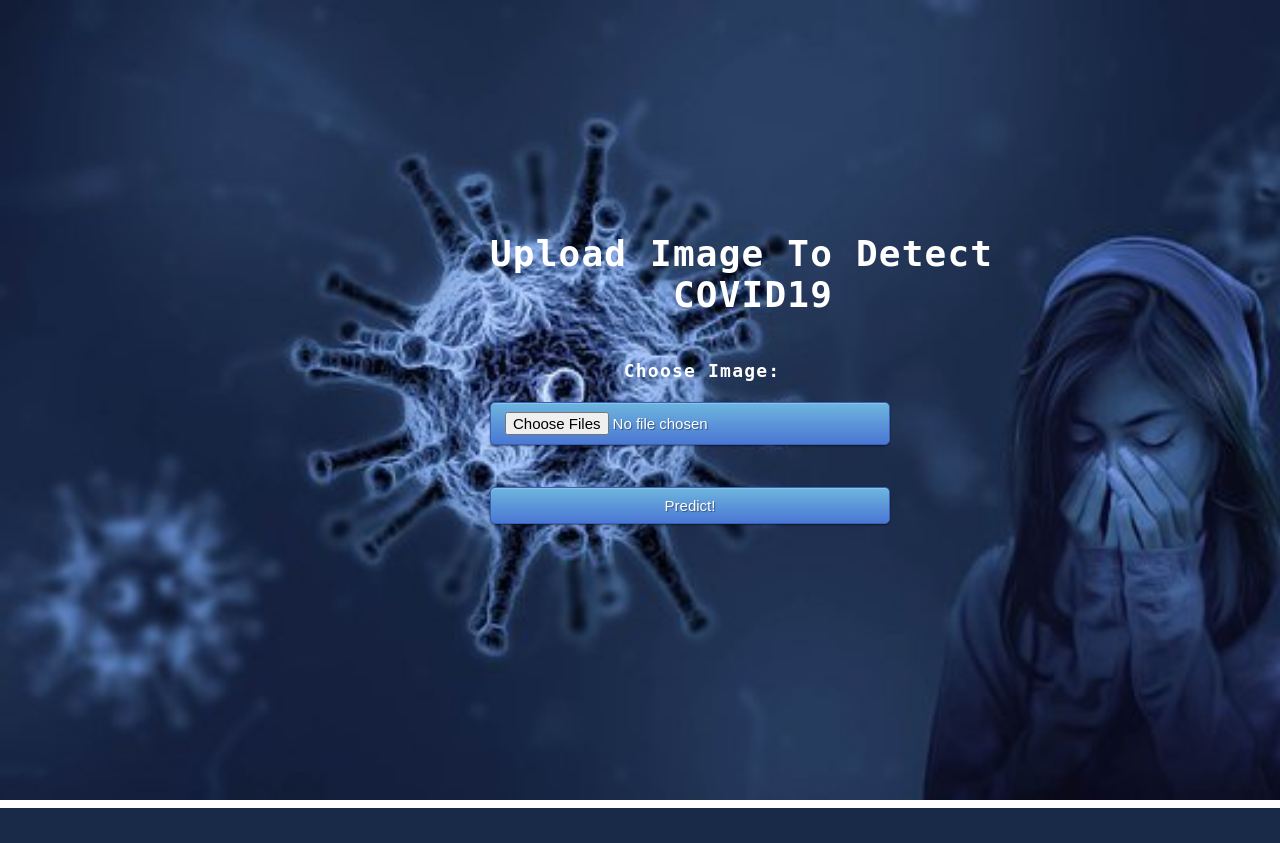
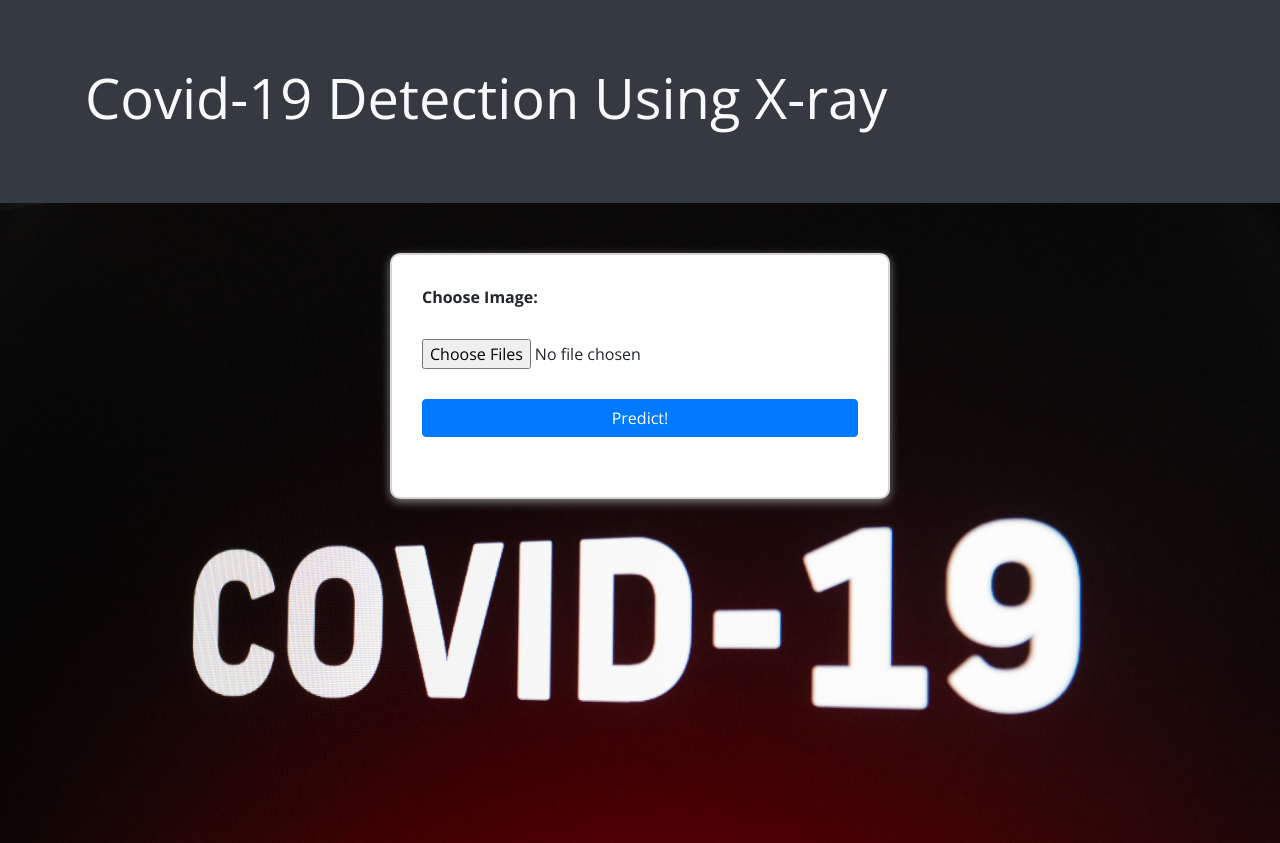
Before and after one commit to lakshyabatman/Covid-19-detection-using-X-ray, a Flask app: page / in a window 1280 px wide. Before the commit the page ends 808 px from the top, so only its background shows below. Run offline with Flask 2, Linux system fonts and the light colour scheme.

Commit message:
fix: Updated UI

```diff
--- a/static/css/style.css
+++ b/static/css/style.css
@@ -1,61 +1,30 @@
-@import url(https://fonts.googleapis.com/css?family=Open+Sans);
-.btn { display: inline-block; *display: inline; *zoom: 1; padding: 4px 10px 4px; margin-bottom: 0; font-size: 13px; line-height: 18px; color: #333333; text-align: center;text-shadow: 0 1px 1px rgba(255, 255, 255, 0.75); vertical-align: middle; background-color: #f5f5f5; background-image: -moz-linear-gradient(top, #ffffff, #e6e6e6); background-image: -ms-linear-gradient(top, #ffffff, #e6e6e6); background-image: -webkit-gradient(linear, 0 0, 0 100%, from(#ffffff), to(#e6e6e6)); background-image: -webkit-linear-gradient(top, #ffffff, #e6e6e6); background-image: -o-linear-gradient(top, #ffffff, #e6e6e6); background-image: linear-gradient(top, #ffffff, #e6e6e6); background-repeat: repeat-x; filter: progid:dximagetransform.microsoft.gradient(startColorstr=#ffffff, endColorstr=#e6e6e6, GradientType=0); border-color: #e6e6e6 #e6e6e6 #e6e6e6; border-color: rgba(0, 0, 0, 0.1) rgba(0, 0, 0, 0.1) rgba(0, 0, 0, 0.25); border: 1px solid #e6e6e6; -webkit-border-radius: 4px; -moz-border-radius: 4px; border-radius: 4px; -webkit-box-shadow: inset 0 1px 0 rgba(255, 255, 255, 0.2), 0 1px 2px rgba(0, 0, 0, 0.05); -moz-box-shadow: inset 0 1px 0 rgba(255, 255, 255, 0.2), 0 1px 2px rgba(0, 0, 0, 0.05); box-shadow: inset 0 1px 0 rgba(255, 255, 255, 0.2), 0 1px 2px rgba(0, 0, 0, 0.05); cursor: pointer; *margin-left: .3em; }
-.btn:hover, .btn:active, .btn.active, .btn.disabled, .btn[disabled] { background-color: #e6e6e6; }
-.btn-large { padding: 9px 14px; font-size: 15px; line-height: normal; -webkit-border-radius: 5px; -moz-border-radius: 5px; border-radius: 5px; }
-.btn:hover { color: #333333; text-decoration: none; background-color: #e6e6e6; background-position: 0 -15px; -webkit-transition: background-position 0.1s linear; -moz-transition: background-position 0.1s linear; -ms-transition: background-position 0.1s linear; -o-transition: background-position 0.1s linear; transition: background-position 0.1s linear; }
-.btn-primary, .btn-primary:hover { text-shadow: 0 -1px 0 rgba(0, 0, 0, 0.25); color: #ffffff; }
-.btn-primary.active { color: rgba(255, 255, 255, 0.75); }
-.btn-primary { background-color: #4a77d4; background-image: -moz-linear-gradient(top, #6eb6de, #4a77d4); background-image: -ms-linear-gradient(top, #6eb6de, #4a77d4); background-image: -webkit-gradient(linear, 0 0, 0 100%, from(#6eb6de), to(#4a77d4)); background-image: -webkit-linear-gradient(top, #6eb6de, #4a77d4); background-image: -o-linear-gradient(top, #6eb6de, #4a77d4); background-image: linear-gradient(top, #6eb6de, #4a77d4); background-repeat: repeat-x; filter: progid:dximagetransform.microsoft.gradient(startColorstr=#6eb6de, endColorstr=#4a77d4, GradientType=0);  border: 1px solid #3762bc; text-shadow: 1px 1px 1px rgba(0,0,0,0.4); box-shadow: inset 0 1px 0 rgba(255, 255, 255, 0.2), 0 1px 2px rgba(0, 0, 0, 0.5); }
-.btn-primary:hover, .btn-primary:active, .btn-primary.active, .btn-primary.disabled, .btn-primary[disabled] { filter: none; background-color: #4a77d4; }
-.btn-block { width: 100%; display:block; }
-
-* { -webkit-box-sizing:border-box; -moz-box-sizing:border-box; -ms-box-sizing:border-box; -o-box-sizing:border-box; box-sizing:border-box; }
-
-html { width: 100%; height:100%; overflow:hidden; }
-
 body {
-	width: 100%;
-	height:100%;
-	font-family: 'Open Sans', sans-serif;
-	color: #fff;
-	font-size: 18px;
-	text-align:center;
-	letter-spacing:1.2px;
-
-}
-.login {
-	position: absolute;
-	top: 40%;
-	left: 50%;
-	margin: -150px 0 0 -150px;
-	width:400px;
-	height:400px;
-}
-.heading{
-	width: 100%;
-}
-.fileupload {
-	width: 100%;
-	margin-bottom: 10px;
-	background: rgba(252, 250, 250, 0.938);
-	border: none;
-	outline: none;
-	padding: 10px;
-	font-size: 13px;
-	color: #000000;
-	text-shadow: 1px 1px 1px rgb(0,0,0);
-	border: 1px solid rgba(0,0,0,0.3);
-	border-radius: 4px;
-	box-shadow: inset 0 -5px 45px rgba(100,100,100,0.2), 0 1px 1px rgba(255,255,255,0.2);
-	-webkit-transition: box-shadow .5s ease;
-	-moz-transition: box-shadow .5s ease;
-	-o-transition: box-shadow .5s ease;
-	-ms-transition: box-shadow .5s ease;
-	transition: box-shadow .5s ease;
+  padding: 0;
+  margin: 0;
+  font-family: "Open Sans", sans-serif;
 }
 
-::placeholder {
-	color: red;
-	opacity: 1; /* Firefox */
-  }
-input:focus { box-shadow: inset 0 -5px 45px rgba(100,100,100,0.4), 0 1px 1px rgba(255,255,255,0.2); }
+.content {
+  min-height: 80vh;
+  width: 100%;
+  display: flex;
+  padding-top: 50px;
+  justify-content: center;
+  background-size: cover;
+}
+
+#upload-form > div {
+  background-color: white;
+  border: rgba(198, 192, 192, 0.701) solid 2px;
+  border-radius: 10px;
+  box-shadow: 0px 3px 10px grey;
+  padding: 30px;
+  display: flex;
+  justify-content: center;
+  align-items: stretch;
+  flex-direction: column;
+  width: 500px;
+}
+#upload-form > div > * {
+  margin-bottom: 30px;
+}
--- a/templates/index.html
+++ b/templates/index.html
@@ -4,89 +4,50 @@
 <head>
   <meta charset="UTF-8">
   <title>COVID19</title>
-  <link href='https://fonts.googleapis.com/css?family=Pacifico' rel='stylesheet' type='text/css'>
-<link href='https://fonts.googleapis.com/css?family=Arimo' rel='stylesheet' type='text/css'>
-<link href='https://fonts.googleapis.com/css?family=Hind:300' rel='stylesheet' type='text/css'>
-<link href='https://fonts.googleapis.com/css?family=Open+Sans+Condensed:300' rel='stylesheet' type='text/css'>
-<link rel="stylesheet" href="{{ url_for('static', filename='css/style.css') }}">
+  <link rel="stylesheet" href="https://cdn.jsdelivr.net/npm/bootstrap@4.5.3/dist/css/bootstrap.min.css" integrity="sha384-TX8t27EcRE3e/ihU7zmQxVncDAy5uIKz4rEkgIXeMed4M0jlfIDPvg6uqKI2xXr2" crossorigin="anonymous">
+  <link rel="preconnect" href="https://fonts.gstatic.com">
+  <link href="https://fonts.googleapis.com/css2?family=Open+Sans:wght@300;700&display=swap" rel="stylesheet">  <link rel="stylesheet" href="{{ url_for('static', filename='css/style.css') }}">
+
+</head>
+<body>
+
+<div >
+  <div class="jumbotron jumbotron-fluid bg-dark text-light" style="margin-bottom: 0;">
+    <div class="container">
+      <h1 class="display-4">Covid-19 Detection Using X-ray</h1>
+    </div>
+  </div>
+  <div class="content " style="background-image: url('{{ url_for('static', filename='bg-index.jpg') }}')">
+    <form id="upload-form" action="{{ url_for('upload') }}" method="POST" enctype="multipart/form-data">
+
+      <div >
+        <strong>Choose Image:</strong>
+        <input  type="file" name="file" accept="image/*" multiple>
+        <input class="btn btn-block btn-primary" type="submit" value="Predict!">
+      </div>
+      </form>
+  </div>
+</div>
 
 
 
-<style>
-  ::placeholder {
-    color:rgb(13, 13, 14);
-    opacity:0.8; /* Firefox */
-    font-weight: bold;
-  }
-  </style>
+</body>
 <script src="https://ajax.googleapis.com/ajax/libs/jquery/1.12.0/jquery.min.js"></script>
+<script src="https://cdn.jsdelivr.net/npm/bootstrap@4.5.3/dist/js/bootstrap.bundle.min.js" integrity="sha384-ho+j7jyWK8fNQe+A12Hb8AhRq26LrZ/JpcUGGOn+Y7RsweNrtN/tE3MoK7ZeZDyx" crossorigin="anonymous"></script>
 
 <script>
-
   $("#file-picker").change(function(){
-
       var input = document.getElementById('file-picker');
-
-        for (var i=0; i<input.files.length; i++)
-        {
+      for (var i=0; i<input.files.length; i++) {
         var ext= input.files[i].name.substring(input.files[i].name.lastIndexOf('.')+1).toLowerCase()
-
-            if ((ext == 'jpg') || (ext == 'png'))
-            {
+          if ((ext == 'jpg') || (ext == 'png')) {
               $("#msg").text("Files are supported")
           }
-            else
-            {
+          else {
               $("#msg").text("Files are NOT supported")
               document.getElementById("file-picker").value ="";
           }
-
       }
-
-
-    } );
-
+  });
 </script>
-
-</head>
-<body style="background-image: url('{{ url_for('static', filename='bg4.jpg') }}');
-/*<body background-color: red>*/
-background-repeat:no-repeat;
-background-size:cover;
-height:100vh;
-display:flex;
-">
-<marquee direction="left"><h3>COVID-19 DETECTION</h3></marquee>
-
-<form id="upload-form" action="{{ url_for('upload') }}" method="POST" enctype="multipart/form-data">
-
-<div class="login card">
-  <pre>
-  <h1 style="width: fit-content;">Upload Image To Detect<br> COVID19</h1>
-  <strong>Choose Image:</strong>
-  <input class="btn btn-primary btn-block btn-large" type="file" name="file" accept="image/*" multiple>
-  <input type="submit" value="Predict!" class="btn btn-primary btn-block btn-large">
-  </pre>
-</div>
-</form>
-
-
-<!--<form role="form" method="post" action="/upload"></form>
-<div class="login card">
-
-  <h1 class="heading">Upload X-RAY Image</h1>
-
-  <label for="txtPost">Photos: </label><br>
-      <span class="btn btn-primary btn-file">
-          Browse… <input type="file" id="fileupload" name="file" multiple>
-      </span>
-      </span>
-  <p class="text-center">
-    <input id="singlebutton" name="publish" class="btn btn-primary btn-block btn-large" type="submit" value="Publish" />
-</p>
-
- </div>
-</form>-->
-
-</body>
 </html>
--- a/templates/template.html
+++ b/templates/template.html
@@ -50,13 +50,12 @@
 </script>
 
 </head>
-<body style="background-image: url('{{ url_for('static', filename='bg5.jpg') }}');
+<body style="background-image: url('{{ url_for('static', filename='bg-index.jpg') }}');
 background-repeat:no-repeat;
 background-size:cover;
 height:100vh;
 display:flex;
 ">
-<marquee direction="down"><h3>Detection in Progress.....</h3></marquee>
 <div class="login card">
 Uploaded Image:
 <br><br>
```
Also changed, not shown: README.md, images/IMG_5621.jpg (added), static/bg-index.jpg (added), static/bg.jpg (deleted), static/bg1.jpg (deleted), static/bg2.jpg (deleted), static/bg3.jpg (deleted), static/bg4.jpg (deleted), static/bg5.jpg (deleted), 1 other file. Lines whose indentation alone changed are shown as unchanged.
